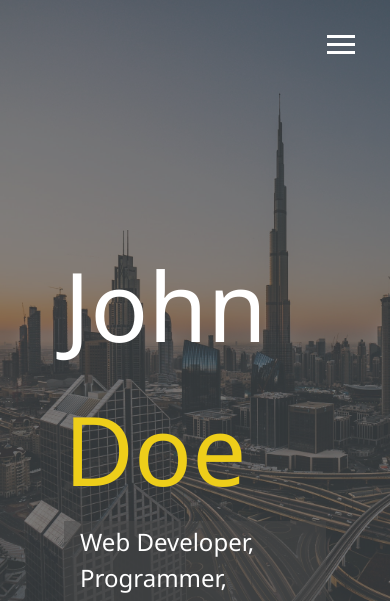
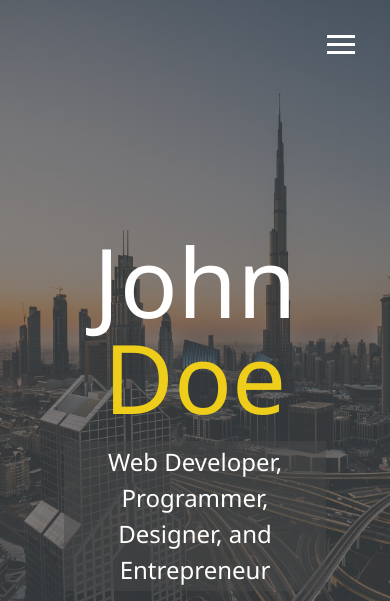
Before and after one commit to elizabethlemk/practice-portfolio, a website: page dist/index.html in a window 390 px wide. Shown: the top 601 px of the page. Drawn offline with Linux system fonts and the light colour scheme.

Commit message:
responsive

```diff
--- a/scss/_config.scss
+++ b/scss/_config.scss
@@ -28,3 +28,26 @@
     }
   }
 }
+
+//Media Query
+
+@mixin mediaSm {
+  @media screen and (max-width: 500px) {
+    @content;
+  }
+}
+@mixin mediaMd {
+  @media screen and (max-width: 768px) {
+    @content;
+  }
+}
+@mixin mediaLg {
+  @media screen and (min-width: 769px) and (max-width: 1170px) {
+    @content;
+  }
+}
+@mixin mediaXl {
+  @media screen and (min-width: 1171px) {
+    @content;
+  }
+}
--- /dev/null
+++ b/scss/_mobile.scss
@@ -0,0 +1,58 @@
+//Widescreen
+
+@include mediaXl {
+}
+
+//Desktops & Laptops
+
+@include mediaLg {
+}
+
+//Tablets & Small Laptops
+
+@include mediaMd {
+  main {
+    align-items: center;
+    text-align: center;
+
+    .lg-heading {
+      line-height: 1;
+      margin-bottom: 1rem;
+    }
+  }
+  ul.menu-nav,
+  div.menu-branding {
+    float: none;
+    width: 100%;
+    min-height: 0;
+
+    &.show {
+      transform: translate3d(0, 0, 0);
+    }
+  }
+
+  .menu-nav {
+    height: 75vh;
+    transform: translate3d(-100%, 0, 0);
+    font-size: 24px;
+  }
+
+  .menu-branding {
+    height: 25vh;
+    transform: translate3d(100%, 0, 0);
+
+    .portrait {
+      background: url("../img/portrait_small.jpg");
+      width: 150px;
+      height: 150px;
+    }
+  }
+}
+
+//Smartphones
+
+@include mediaSm {
+  main#home h1 {
+    margin-top: 10vh;
+  }
+}
--- a/scss/main.scss
+++ b/scss/main.scss
@@ -1,5 +1,6 @@
 @import "config";
 @import "menu";
+@import "mobile";
 
 * {
   box-sizing: border-box;
```
Also changed, not shown: dist/css/main.css.
